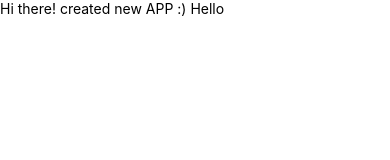
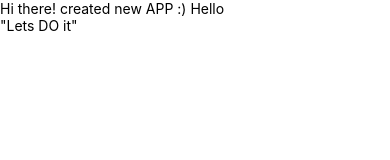
Before and after one commit to vishaly-30/ServiceSaathi, a React Native app: screen / in a window 390 px wide. Shown: the top 160 px of the page. Built offline with nearby package versions, Linux system fonts and the light colour scheme.

Commit message:
new hotfix

```diff
--- a/App.tsx
+++ b/App.tsx
@@ -11,6 +11,7 @@ const App = () => {
   return (
     <View>
       <Text>Hi there! created new APP :) {hello()}</Text>
+      <Text>"Lets DO it"</Text>
     </View>
   )
 }
```
